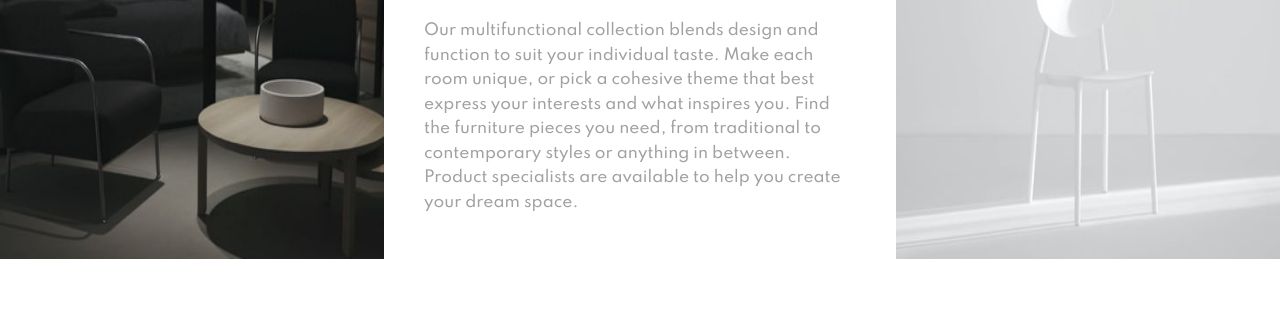
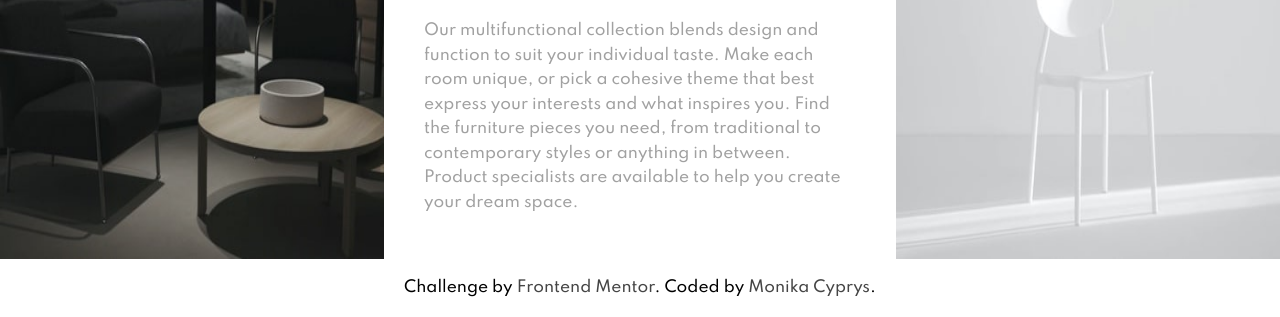
Before and after one commit to MonikaCyprys/Room-homepage, a plain HTML site: page index.html in a window 1280 px wide. Shown: the part 607-924 px from the top of the page. Before the commit the page ends 866 px from the top, so only its background shows below. Drawn offline with nearby package versions, Linux system fonts and the light colour scheme; files that its build step writes are made by us from their sources.

Commit message:
add footer

```diff
--- a/index.html
+++ b/index.html
@@ -105,15 +105,22 @@
         <img class="about__image" src="./images/image-about-light.jpg" alt="" />
       </section>
     </main>
-    <!-- <div class="attribution">
-      Challenge by
-      <a href="https://www.frontendmentor.io?ref=challenge" target="_blank"
-        >Frontend Mentor</a
-      >. Coded by
-      <a href="https://www.frontendmentor.io/profile/MonikaCyprys"
-        >Monika Cyprys</a
-      >.
-    </div> -->
+    <footer>
+      <div class="attribution">
+        Challenge by
+        <a
+          class="attribution__link"
+          href="https://www.frontendmentor.io?ref=challenge"
+          target="_blank"
+          >Frontend Mentor</a
+        >. Coded by
+        <a
+          class="attribution__link"
+          href="https://www.frontendmentor.io/profile/MonikaCyprys"
+          >Monika Cyprys</a
+        >.
+      </div>
+    </footer>
     <script type="module" src="./js/main.js"></script>
   </body>
 </html>
--- /dev/null
+++ b/sass/layout/_footer.scss
@@ -0,0 +1,10 @@
+.attribution {
+  text-align: center;
+  padding: 20px;
+  font-size: 0.8em;
+
+  &__link {
+    color: var(--veryDarkGray);
+    cursor: pointer;
+  }
+}
--- a/style.scss
+++ b/style.scss
@@ -16,3 +16,4 @@
 @import "sass/layout/main";
 @import "sass/layout/header";
 @import "sass/layout/nav";
+@import "sass/layout/footer";
```
